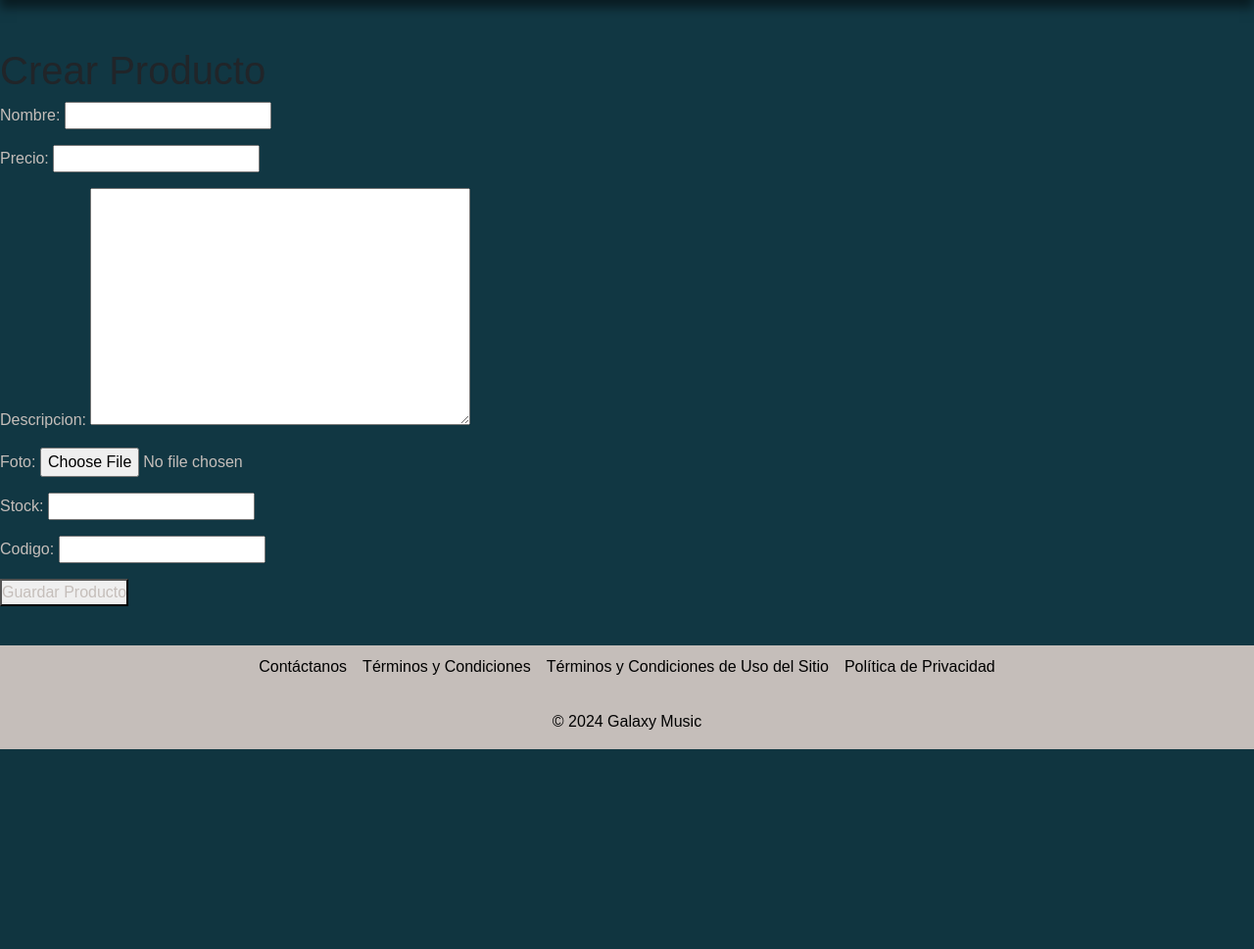
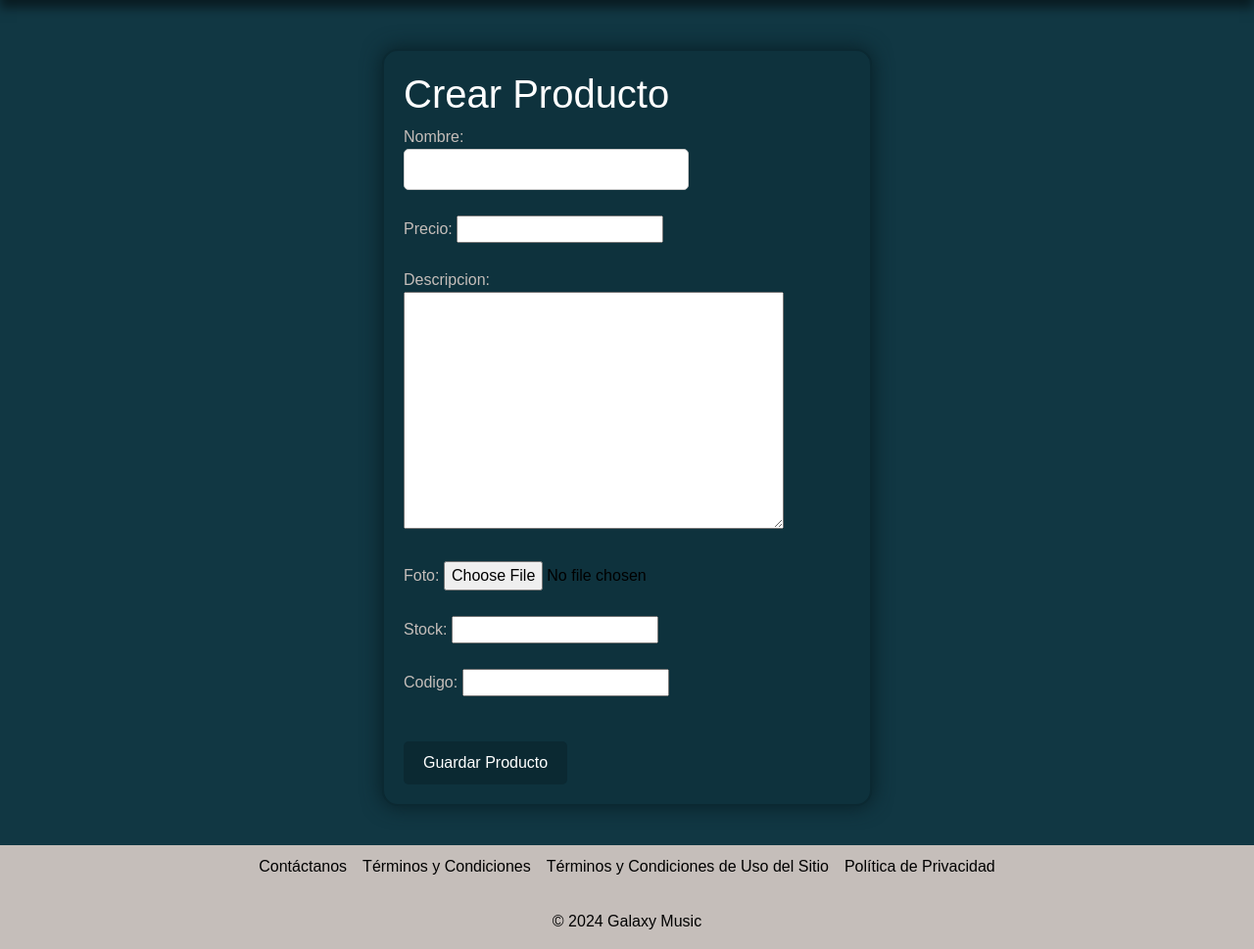
Before and after one commit to ElMatyVeli/GalaxyMusic, a Django app: page /crear-producto/ in a window 1280 px wide. Shown: the part 62-1031 px from the top of the page at 98% size. Before the commit the page ends 827 px from the top, so only its background shows below. Run offline with Django 5.2, Linux system fonts and the light colour scheme.

Commit message:
CSS aplicado a vista crear producto

```diff
--- a/GalaxyMusic/tienda/templates/Producto/crear_producto.html
+++ b/GalaxyMusic/tienda/templates/Producto/crear_producto.html
@@ -5,11 +5,72 @@
 GalaxyMusic | Crear producto
 {% endblock %}
 
+{% block css %}
+<style>
+  /* Estilos para la tarjeta */
+  .card {
+    max-width: 500px;
+    background-color: #0e323d;
+    border: 2px solid #0b2932;
+    box-shadow: 0px 0px 20px 1px #092027;
+    border-radius: 1rem;
+    padding: 20px;
+    margin: auto; /* Para centrar la tarjeta horizontalmente */
+    margin-top: 50px; /* Espacio en la parte superior */
+  }
+
+  /* Estilos para el formulario dentro de la tarjeta */
+  form {
+    display: flex;
+    flex-direction: column;
+    align-items: flex-start; /* Alinea los elementos a la izquierda */
+    gap: 10px; /* Espacio entre elementos */
+  }
+
+  form input[type="text"] {
+    width: 100%;
+    padding: 8px;
+    border: 1px solid #ccc;
+    border-radius: 5px;
+    box-sizing: border-box; /* Incluye el padding y el borde en el ancho total */
+    color: black; /* Cambia el color del texto dentro de los inputs a negro */
+  }
+
+  form input{
+    color: black;
+  }
+
+  form button {
+    margin-top: 20px;
+    padding: 10px 20px;
+    background-color: #0e323d;
+    color: white;
+    border: none;
+    border-radius: 5px;
+    cursor: pointer;
+  }
+
+  form button{
+    background-color: #0b2932;
+  }
+
+  form button:hover{
+    background-color: #071d23;
+  }
+
+  h1 {
+    color: white; /* Cambia el color del texto del h1 a blanco */
+  }
+</style>
+{% endblock %}
+
 {% block body %}
+<div class="card">
   <h1>Crear Producto</h1>
   <form method="post" enctype="multipart/form-data">
     {% csrf_token %}
     {{ form.as_p }}
     <button type="submit">Guardar Producto</button>
   </form>
+</div>
 {% endblock %}
```
Lines whose indentation alone changed are shown as unchanged.
